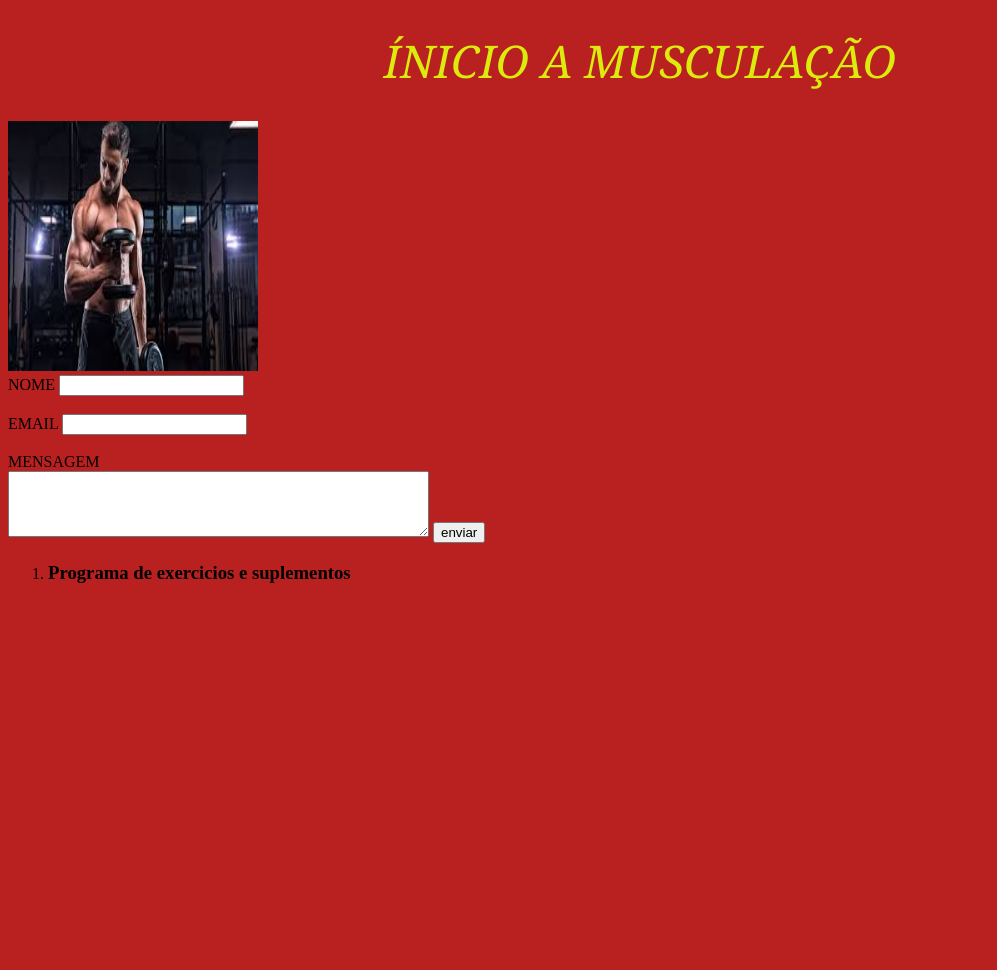
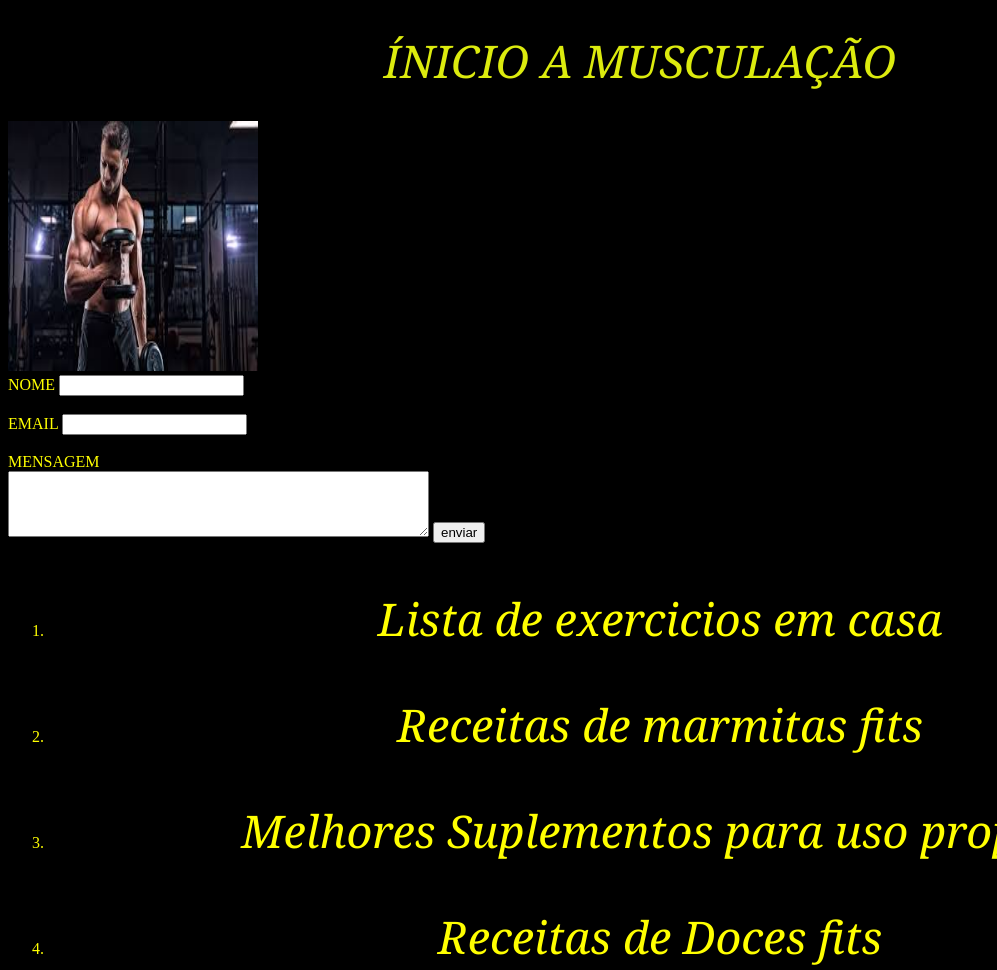
Before and after one commit to Henrik0x/Programa-o-Inicial-, a plain HTML site: page exercicio.01.html in a window 1280 px wide. Shown: the whole page, without its empty margins (0-997 px from the left). Before the commit the page ends 800 px from the top, so only its background shows below. Drawn offline with Linux system fonts and the light colour scheme.

Commit message:
Add files via upload

```diff
--- a/exercicio.01.html
+++ b/exercicio.01.html
@@ -15,18 +15,27 @@ h1{
     text-align: center;
     font-weight: 500;
 }
+h3{
+    font-size: 45px;
+    font-family: Georgia, 'Times New Roman', Times, serif;
+    color: yellow;
+    font-style: oblique;
+    text-align: center;
+    font-weight: 500;
+}
 body{
-    background-color:rgb(185, 32, 32);
+    background-color:rgb(0, 0, 0);
     background-image:url();
     background-size: cover;
     background-repeat: no-repeat;
     background-position:0ch;
-
+color: yellow;
     }
 </style>
 </head>
 <body>
     <H1>ÍNICIO A MUSCULAÇÃO</H1>
+
     <IMG src="Musculação.jfif " width="250px" height="250px">
     <BR>
     <FRom action="enviar" nethod="post"></FRom>
@@ -41,6 +50,11 @@ body{
     <button>enviar</button>
 
 
-    <ol><P><LI><h3> Programa de exercicios e suplementos</h3></LI></P></Ol>
+    <ol><P>
+    <LI><h3> Lista de exercicios em casa</h3></LI>
+    <LI><H3>Receitas de marmitas fits</H3> </LI>
+    <LI><H3> Melhores Suplementos para uso proprio</H3> </LI>
+    <li><H3>Receitas de Doces fits</H3> </li>
+    </P></Ol>
 </body>
 </html>
```
Also changed, not shown: exercicio.08.html (added, +24 -0 lines).
